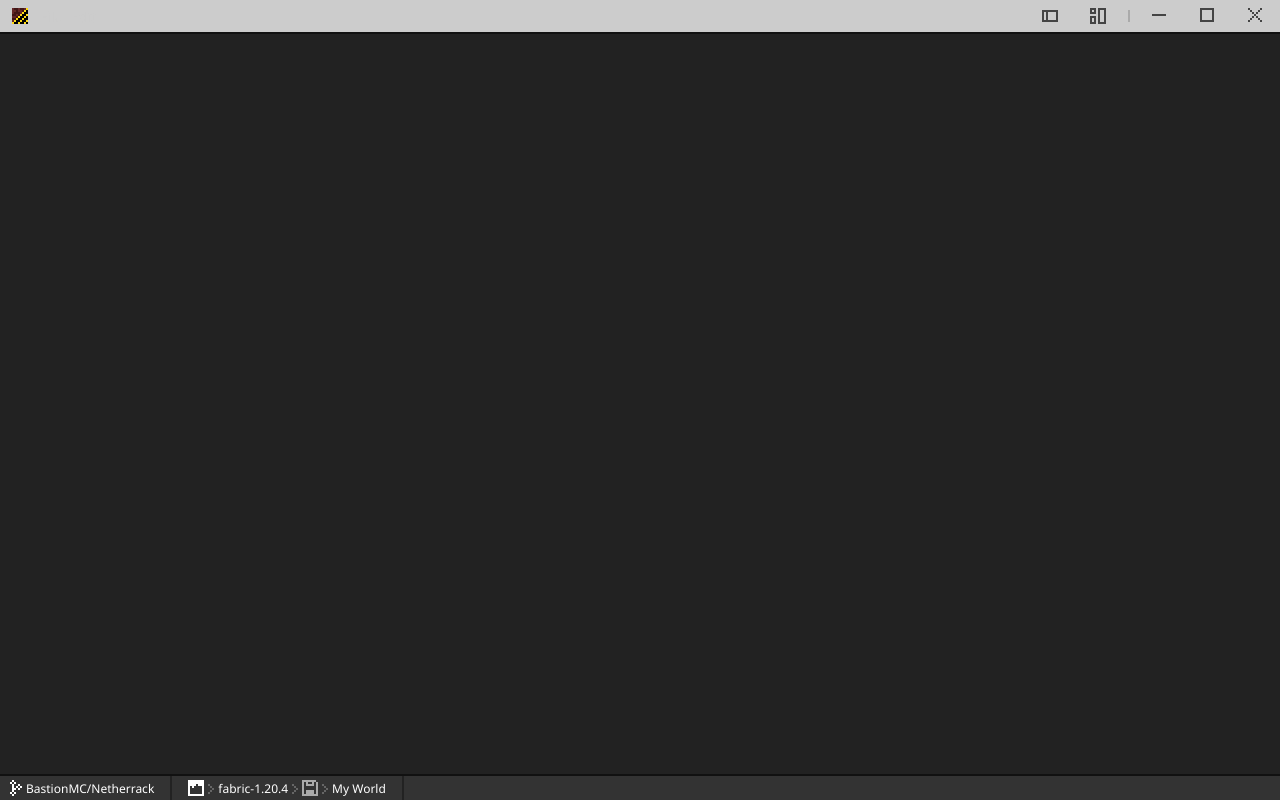
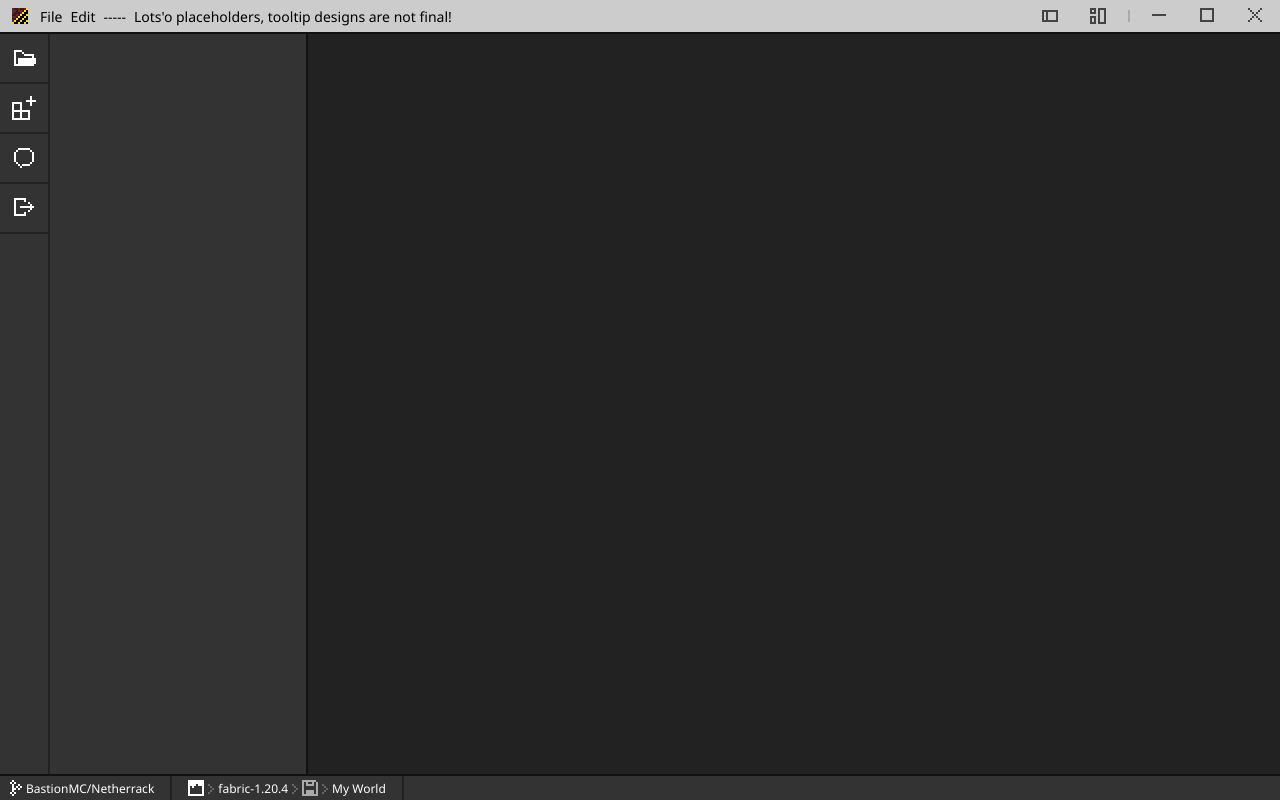
Before and after one commit to BastionMC/Netherrack, a plain HTML site: page index.html in a window 1280 px wide. Drawn offline with Linux system fonts and the light colour scheme.

Commit message:
Temporary Sidebar

```diff
--- a/index.html
+++ b/index.html
@@ -16,6 +16,12 @@
             <div>
                 <span>Edit</span>
             </div>
+            <div>
+                <span>-----</span>
+            </div>
+            <div>
+                <span>Lots'o placeholders, tooltip designs are not final!</span>
+            </div>
         </div>
         <div class="window-control">
             <span class="window" id="close"></span>
@@ -26,7 +32,26 @@
             <span class="layout" id="sidebar"></span>
         </div>
     </div>
-    <div class="content"></div>
+    <div class="content">
+        <div id="sidebar">
+            <div id="sidebar-list">
+                <span id="explorer">
+                    <span id="tooltip">Explorer</span>
+                </span>
+                <span id="extensions">
+                    <span id="tooltip">Extensions</span>
+                </span>
+                <span id="placeholder1">
+                    <span id="tooltip">Placeholder</span>
+                </span>
+                <span id="placeholder2">
+                    <span id="tooltip">Placeholder</span>
+                </span>
+            </div>
+            <div id="sidebar-menu"></div>
+        </div>
+        <div id="content"></div>
+    </div>
     <div class="footer">
         <div class="save-location" id="version-control">
             <span id="tooltip">
--- /dev/null
+++ b/src/css/content.css
@@ -0,0 +1,104 @@
+body > .content {
+    display: grid;
+    gap: 2px;
+
+    grid-template-rows: auto;
+    grid-template-columns: auto auto;
+}
+body > .content > #sidebar {
+    display: grid;
+    grid-template-columns: calc(48px + 2px) calc(256px + 2px);
+    grid-template-rows: auto;
+}
+
+body > .content > #sidebar > #sidebar-list {
+    border-right-style: solid;
+    border-right-color: #222;
+    border-right-width: 2px;
+
+    background-color: #333;
+    width: 48px;
+    display: flex;
+    flex-direction: column;
+    user-select: none;
+}
+body > .content > #sidebar > #sidebar-list > span {
+    height: 48px;
+    width: 48px;
+    display: grid;
+    border-bottom-style: solid;
+    border-bottom-color: #222;
+    border-bottom-width: 2px;
+}
+body > .content > #sidebar > #sidebar-list > span:hover {
+    background-color: #444;
+}
+body > .content > #sidebar > #sidebar-list > span:active {
+    background-color: #333;
+}
+body > .content > #sidebar > #sidebar-list > span::after {
+    content: "";
+    height: 24px;
+    width: 24px;
+    background-image: url("../../assets/sidebar.png");
+    background-size: 96px;
+    image-rendering: pixelated;
+    display: block;
+    align-self: center;
+    justify-self: center;
+}
+body > .content > #sidebar > #sidebar-list > span#extensions::after {
+    background-position-x: -24px;
+}
+body > .content > #sidebar > #sidebar-list > span#placeholder1::after {
+    background-position-x: -48px;
+}
+body > .content > #sidebar > #sidebar-list > span#placeholder2::after {
+    background-position-x: -72px;
+}
+
+body > .content > #sidebar > #sidebar-list > span > #tooltip {
+    display: none;
+}
+body > .content > #sidebar > #sidebar-list > span:hover > #tooltip {
+    position: fixed;
+    display: block;
+    align-self: center;
+    left: 64px;
+
+    height: 20px;
+    padding: 4px;
+    padding-left: 8px;
+    padding-right: 8px;
+    border-width: 2px;
+    border-style: solid;
+    border-color: #111;
+    background-color: #333;
+    font-size: 14px;
+}
+body > .content > #sidebar > #sidebar-list > span > #tooltip::before {
+    content: "";
+    position: fixed;
+    left: 30px;
+    display: block;
+    height: 8px;
+    width: 8px;
+    border-width: 2px;
+    border-style: solid;
+    border-color: #111;
+    background-color: #333;
+    rotate: 45deg;
+    border-right-color: transparent;
+    border-top-color: transparent;
+
+    transform: translateX(24px) translateY(-18px);
+}
+
+body > .content > #sidebar > #sidebar-menu {
+    border-right-style: solid;
+    border-right-color: #111;
+    border-right-width: 2px;
+
+    background-color: #333;
+    width: 256px;
+}
--- a/src/css/style.css
+++ b/src/css/style.css
@@ -2,6 +2,7 @@
 @import url(footer.css);
 @import url(font.css);
 @import url(icons.css);
+@import url(content.css);
 
 body {
     font-family: "Noto", sans-serif;
--- a/src/css/titlebar.css
+++ b/src/css/titlebar.css
@@ -17,6 +17,7 @@ body > .titlebar {
     border-bottom-width: 2px;
     border-bottom-style: solid;
     border-bottom-color: #111;
+    color: #000;
 }
 body > .titlebar > span.window-icon {
     display: block;
```
Also changed, not shown: assets/sidebar.png (added).
